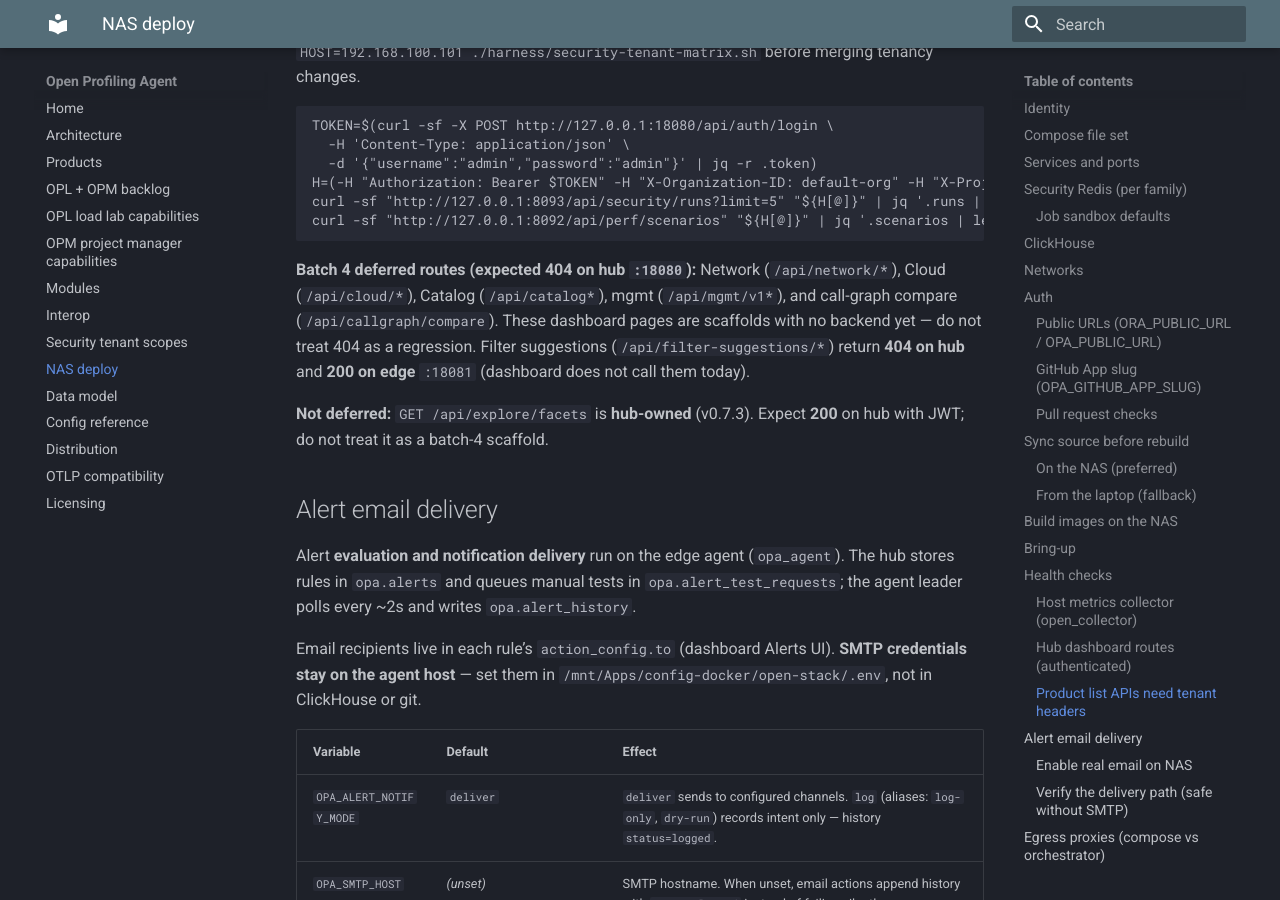
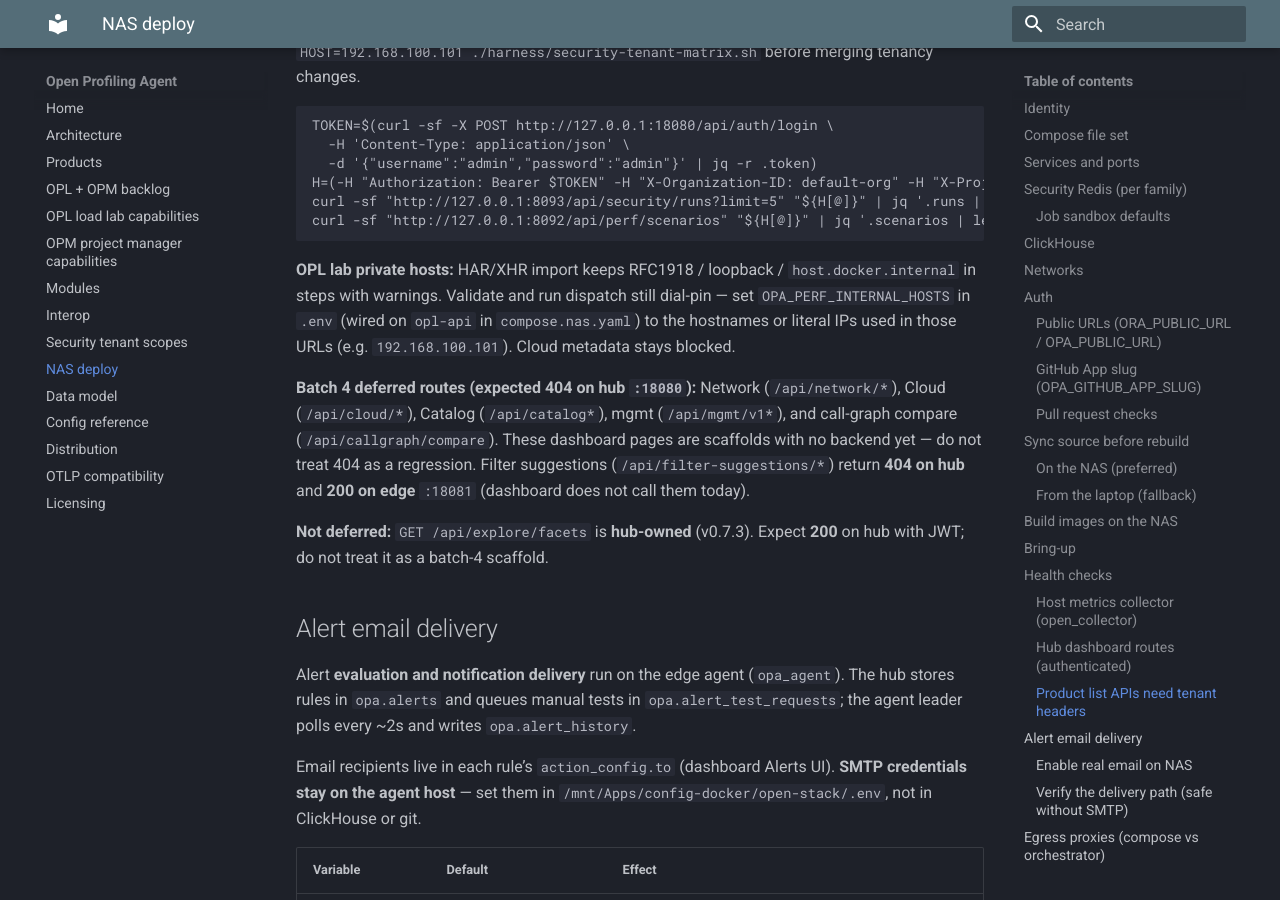
Before and after one commit to TheGrimmChester/OPA-Stack, an MkDocs documentation site: the page built from docs/nas-deploy.md, in a window 1280 px wide and 900 px high, scrolled down 10957 px. Built offline with MkDocs 1.6.1 and Material for MkDocs 9.7.7, drawn with Linux system fonts in a browser that asks for light colours.

Commit message:
Docs: Wire OPA_PERF_INTERNAL_HOSTS on NAS compose
Expose the lab dial-pin allowlist on opl-api so HAR-imported
private hosts can validate/run after setting .env.

````diff
--- a/compose.nas.yaml
+++ b/compose.nas.yaml
@@ -531,6 +531,9 @@
       OPA_JMETER_WORK: /opa-jmeter
       OPA_JMETER_VOLUME: ${COMPOSE_PROJECT_NAME:-open-family}_jmeter_work
       OPA_JMETER_NETWORK: ${COMPOSE_PROJECT_NAME:-open-family}_open_internal
+      # Lab RFC1918/loopback targets for validate/dispatch (comma-separated hostnames or IPs).
+      # HAR import keeps private hosts with warnings; dial-pin still requires this allowlist.
+      OPA_PERF_INTERNAL_HOSTS: ${OPA_PERF_INTERNAL_HOSTS:-}
       # Terminal-run notification channels (optional — set in .env; never commit secrets)
       OPL_RUN_NOTIFY_MODE: ${OPL_RUN_NOTIFY_MODE:-deliver}
       OPL_RUN_NOTIFY_STATUSES: ${OPL_RUN_NOTIFY_STATUSES:-}
--- a/docs/nas-deploy.md
+++ b/docs/nas-deploy.md
@@ -369,6 +369,8 @@
 curl -sf "http://127.0.0.1:8092/api/perf/scenarios" "${H[@]}" | jq '.scenarios | length'
 ```
 
+**OPL lab private hosts:** HAR/XHR import keeps RFC1918 / loopback / `host.docker.internal` in steps with warnings. Validate and run dispatch still dial-pin — set `OPA_PERF_INTERNAL_HOSTS` in `.env` (wired on `opl-api` in `compose.nas.yaml`) to the hostnames or literal IPs used in those URLs (e.g. `192.168.100.101`). Cloud metadata stays blocked.
+
 **Batch 4 deferred routes (expected 404 on hub `:18080`):** Network (`/api/network/*`), Cloud (`/api/cloud/*`), Catalog (`/api/catalog*`), mgmt (`/api/mgmt/v1*`), and call-graph compare (`/api/callgraph/compare`). These dashboard pages are scaffolds with no backend yet — do not treat 404 as a regression. Filter suggestions (`/api/filter-suggestions/*`) return **404 on hub** and **200 on edge** `:18081` (dashboard does not call them today).
 
 **Not deferred:** `GET /api/explore/facets` is **hub-owned** (v0.7.3). Expect **200** on hub with JWT; do not treat it as a batch-4 scaffold.
````
Also changed, not shown: 1 other file.
